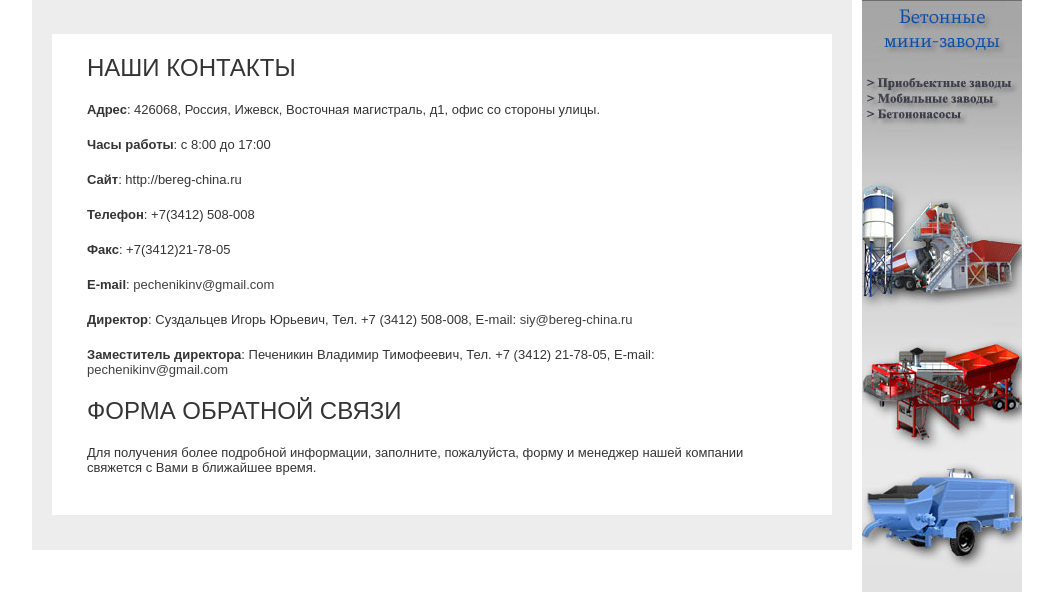
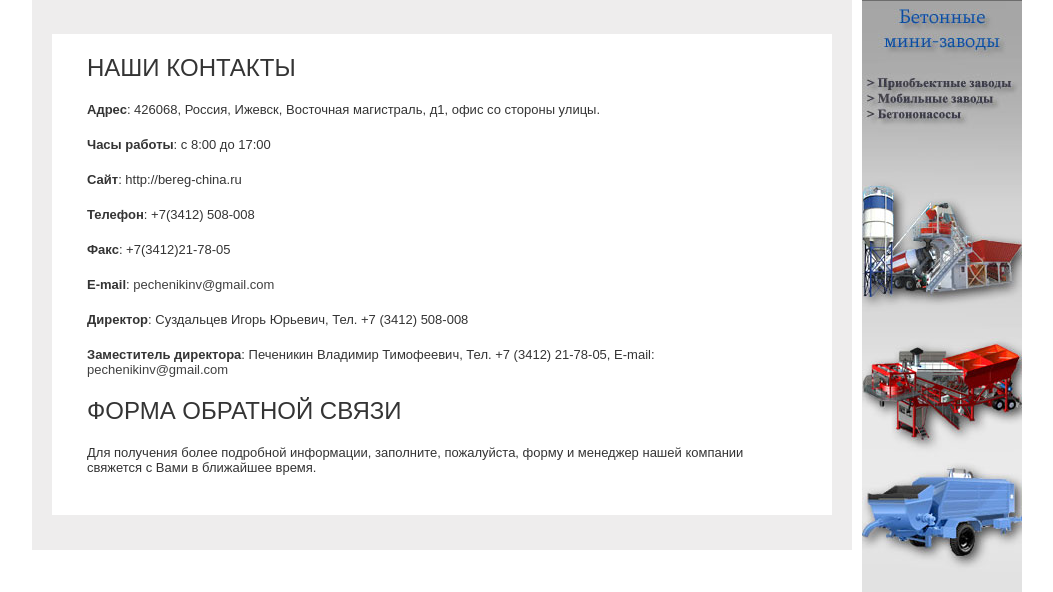
Before and after one commit to pivolan/Bereg_china_gae, a Python web app: template templates/pages/contacts.html in a window 1280 px wide. Shown: the part 370-962 px from the top of the page, without its empty margins (113-1166 px from the left). Run offline with Jinja, Linux system fonts and the light colour scheme; the template is opened without the code that fills it, so the values that code supplies are empty; some libraries are stand-ins or nearby versions.

Commit message:
удаление email директора.

```diff
--- a/templates/pages/contacts.html
+++ b/templates/pages/contacts.html
@@ -39,29 +39,7 @@
 			// -->
 		</script>
 	</p>
-	<p><strong>Директор</strong>: Суздальцев Игорь Юрьевич, Тел. +7 (3412) 508-008, E-mail:
-		<script language="JavaScript" type="text/javascript">
-			<!--
-			var prefix = '&#109;a' + 'i&#108;' + '&#116;o';
-			var path = 'hr' + 'ef' + '=';
-			var addy57435 = 's&#105;y' + '&#64;';
-			addy57435 = addy57435 + 'b&#101;r&#101;g-china' + '&#46;' + 'r&#117;';
-			document.write('<a ' + path + '\'' + prefix + ':' + addy57435 + '\'>');
-			document.write(addy57435);
-			document.write('<\/a>');
-			// --> \n </script>
-		<script language="JavaScript" type="text/javascript">
-			<!--
-			document.write('<span style=\'display: none;\'>');
-			// -->
-		</script>
-		Этот e-mail адрес защищен от спам-ботов, для его просмотра у Вас должен быть включен Javascript
-		<script language="JavaScript" type="text/javascript">
-			<!--
-			document.write('</');
-			document.write('span>');
-			// -->
-		</script>
+	<p><strong>Директор</strong>: Суздальцев Игорь Юрьевич, Тел. +7 (3412) 508-008
 	</p>
 	<p><strong>Заместитель директора</strong>: Печеникин Владимир Тимофеевич, Тел. +7 (3412) 21-78-05, E-mail:
 		<script language="JavaScript" type="text/javascript">
```
